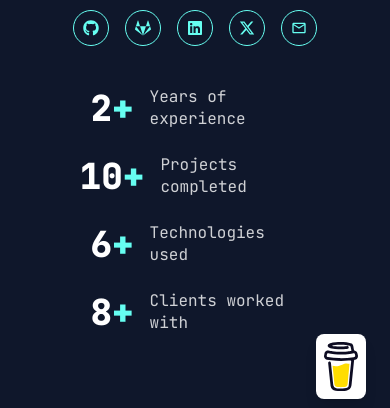
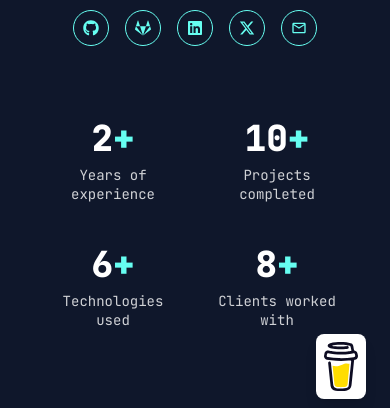
Before and after one commit to sagarbgohil/sagar-portfolio, a Next.js app: page / in a window 390 px wide. Shown: the part 436-844 px from the top of the page. Built offline with nearby package versions, Linux system fonts and the light colour scheme; no server answers.

Commit message:
feat: refactor Stats component layout for improved responsiveness and readability

```diff
--- a/components/Stats.jsx
+++ b/components/Stats.jsx
@@ -5,27 +5,19 @@ import React from "react";
 
 const Stats = () => {
   return (
-    <section className="pl-8 pr-8 pt-4 pb-12 xl:pt-0 xl:pb-0">
-      <div className="container mx-auto">
-        <div className="flex flex-wrap gap-6 max-w-[80vm] mx-auto xl:max-w-none">
+    <section className="px-4 py-12">
+      <div className="max-w-6xl mx-auto">
+        <div className="grid grid-cols-2 sm:grid-cols-3 lg:grid-cols-4 gap-y-10 gap-x-6 text-center xl:text-left">
           {stats.map((stat, index) => (
             <div
               key={index}
-              className="flex-1 flex gap-4 items-center justify-center xl:justify-start"
+              className="flex flex-col items-center xl:items-start"
             >
-              <div>
-                <p className="text-4xl xl:text-6xl font-extrabold">
-                  {stat.num}
-                  <span className="text-4xl xl:text-6xl font-extrabold text-accent">
-                    +
-                  </span>
-                </p>
-              </div>
-              <p
-                className={`${
-                  stat.text.length < 15 ? "max-w-[100px]" : "max-w-[150px]"
-                } leading-snug text-white/80`}
-              >
+              <h3 className="text-4xl font-extrabold text-white mb-2">
+                {stat.num}
+                <span className="text-accent">+</span>
+              </h3>
+              <p className="text-white/80 text-sm sm:text-base max-w-[140px] leading-snug">
                 {stat.text}
               </p>
             </div>
```
